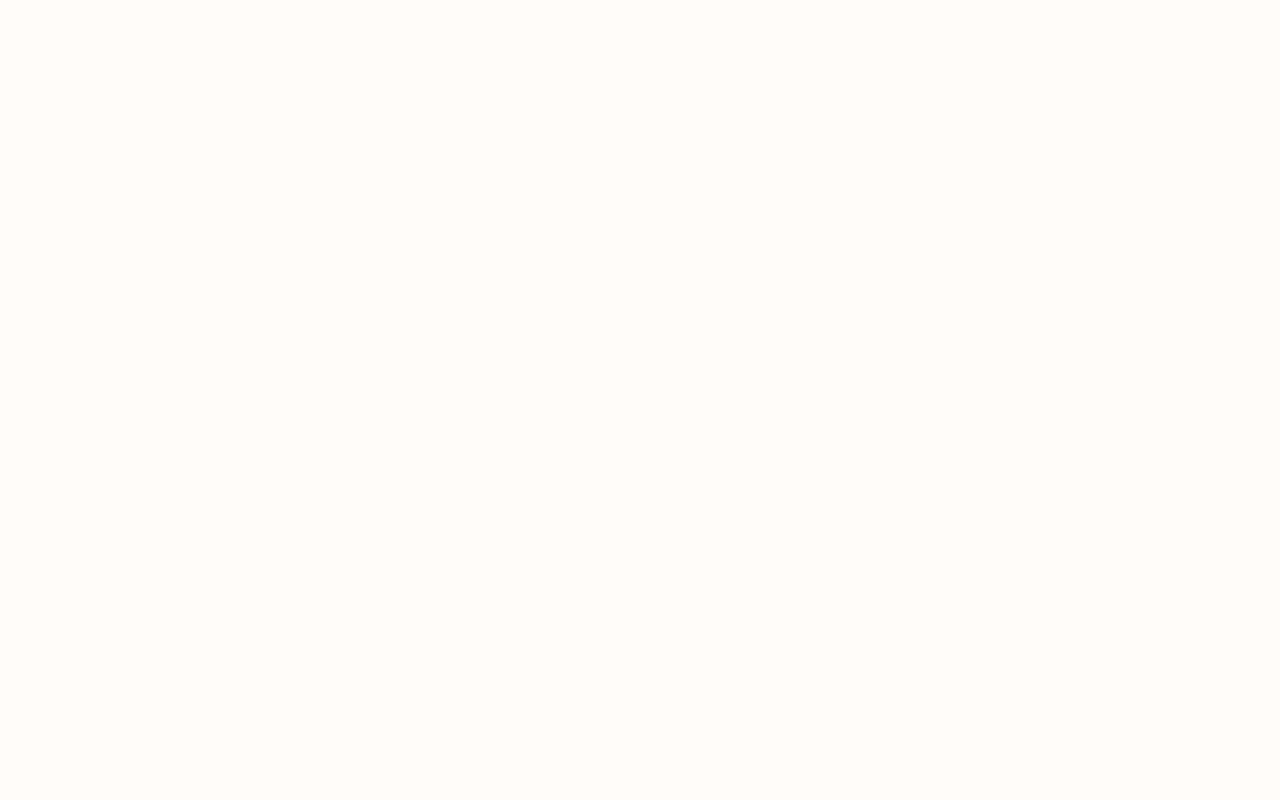
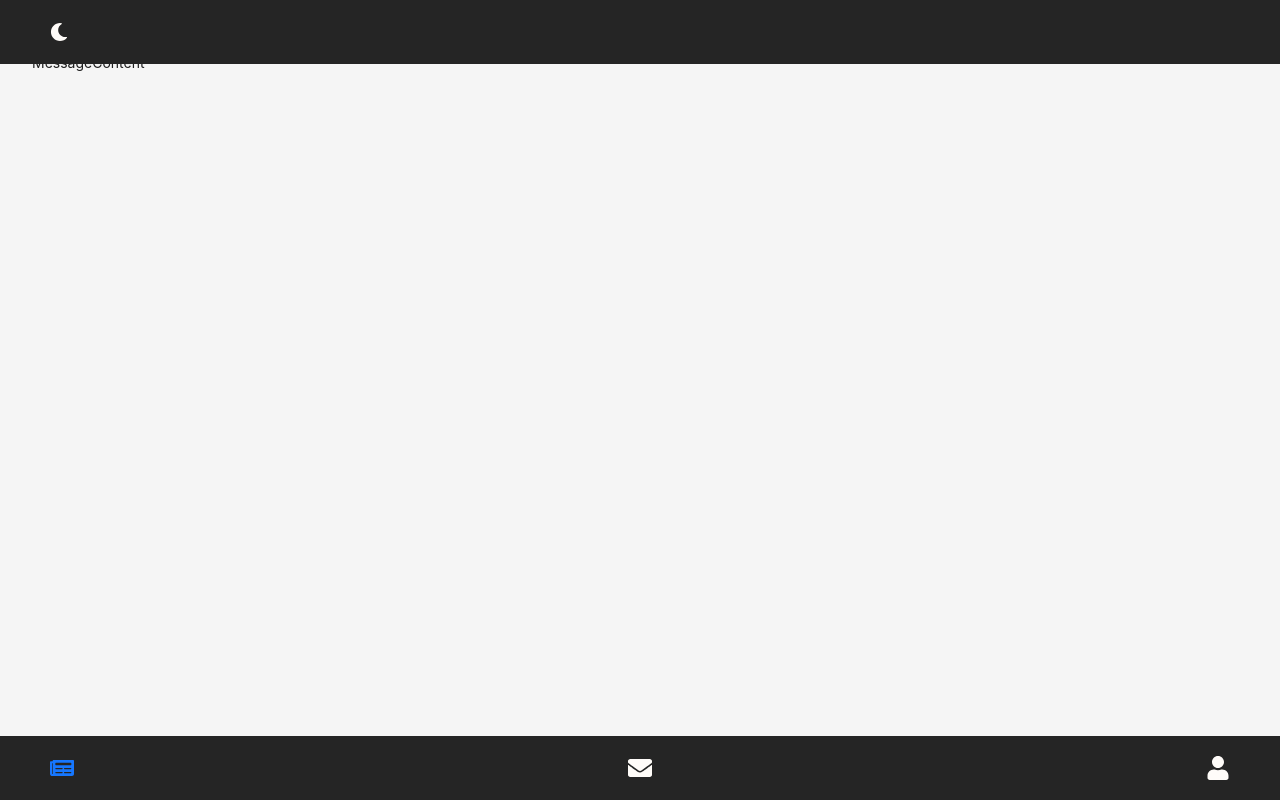
Before and after one commit to tihaya-anon/forum_frontend, a React (Vite) app: page /message in a window 1280 px wide. Before the commit this address had no page. Built offline with nearby package versions, Linux system fonts and the light colour scheme.

Commit message:
feat/finish section routes

```diff
--- a/src/components/common/MainFooter.tsx
+++ b/src/components/common/MainFooter.tsx
@@ -6,21 +6,23 @@ import {
   FaUser,
 } from "react-icons/fa";
 import type { FC } from "react";
+import { useNavigate } from "react-router-dom";
 
 interface IProps {
   children?: React.ReactNode;
-  section?: "post" | "message" | "user";
+  section: string;
 }
 
 const MainFooter: FC<IProps> = ({ section }) => {
-  const [selectedIcon, setSelectedIcon] = useState<
-    string | null
-  >(section || "post");
+  const [selectedIcon, setSelectedIcon] =
+    useState<string>(section);
+  const navigate = useNavigate();
 
-  const handleIconClick = (iconName: string) => {
-    if (selectedIcon !== iconName) {
-      setSelectedIcon(iconName);
+  const handleIconClick = (path: string) => {
+    if (selectedIcon !== path) {
+      setSelectedIcon(path);
     }
+    navigate(`/${path}`);
   };
 
   return (
--- /dev/null
+++ b/src/layout/message/MessageContent.tsx
@@ -0,0 +1,13 @@
+import React, { memo } from "react";
+import type { FC, ReactNode } from "react";
+import CommonContent from "@/layout/CommonContent";
+
+interface IProps {
+  children?: ReactNode;
+}
+
+const MessageContent: FC<IProps> = () => {
+  return <CommonContent>MessageContent</CommonContent>;
+};
+
+export default memo(MessageContent);
--- /dev/null
+++ b/src/layout/message/MessageHeader.tsx
@@ -0,0 +1,13 @@
+import React, { memo } from "react";
+import type { FC, ReactNode } from "react";
+import CommonHeader from "@/layout/CommonHeader";
+
+interface IProps {
+  children?: ReactNode;
+}
+
+const MessageHeader: FC<IProps> = () => {
+  return <CommonHeader></CommonHeader>;
+};
+
+export default memo(MessageHeader);
--- /dev/null
+++ b/src/layout/user/UserContent.tsx
@@ -0,0 +1,13 @@
+import React, { memo } from "react";
+import type { FC, ReactNode } from "react";
+import CommonContent from "@/layout/CommonContent";
+
+interface IProps {
+  children?: ReactNode;
+}
+
+const UserContent: FC<IProps> = () => {
+  return <CommonContent>UserContent</CommonContent>;
+};
+
+export default memo(UserContent);
--- /dev/null
+++ b/src/layout/user/UserHeader.tsx
@@ -0,0 +1,13 @@
+import React, { memo } from "react";
+import type { FC, ReactNode } from "react";
+import CommonHeader from "@/layout/CommonHeader";
+
+interface IProps {
+  children?: ReactNode;
+}
+
+const UserHeader: FC<IProps> = () => {
+  return <CommonHeader></CommonHeader>;
+};
+
+export default memo(UserHeader);
--- a/src/pages/main/MainPage.tsx
+++ b/src/pages/main/MainPage.tsx
@@ -1,20 +1,47 @@
 import CommonLayout from "@/layout/CommonLayout";
 import MainFooter from "@/components/common/MainFooter";
 import PostHeader from "@/layout/post/PostHeader";
-import React, { memo } from "react";
+import PostContent from "@/layout/post/PostContent";
+import MessageHeader from "@/layout/message/MessageHeader";
+import MessageContent from "@/layout/message/MessageContent";
+import UserHeader from "@/layout/user/UserHeader";
+import UserContent from "@/layout/user/UserContent";
+import React, { memo, useEffect, useState } from "react";
 import type { FC, ReactNode } from "react";
-import PostContent from "@/layout/post/PostContent";
+import { useLocation } from "react-router-dom";
 
 interface IProps {
   children?: ReactNode;
 }
 
 const MainPage: FC<IProps> = () => {
+  const location = useLocation();
+  const [path, setPath] = useState<string>("post");
+  useEffect(
+    () => setPath(`${location.pathname.slice(1)}`),
+    [location]
+  );
   return (
     <CommonLayout>
-      <PostHeader />
-      <PostContent />
-      <MainFooter />
+      {path === "post" && (
+        <>
+          <PostHeader />
+          <PostContent />
+        </>
+      )}
+      {path === "message" && (
+        <>
+          <MessageHeader />
+          <MessageContent />
+        </>
+      )}
+      {path === "user" && (
+        <>
+          <UserHeader />
+          <UserContent />
+        </>
+      )}
+      <MainFooter section={path} />
     </CommonLayout>
   );
 };
--- a/src/routes/index.tsx
+++ b/src/routes/index.tsx
@@ -3,6 +3,7 @@ import MainPage from "@/pages/main/MainPage";
 import React, { memo } from "react";
 import type { FC, ReactNode } from "react";
 import {
+  Navigate,
   BrowserRouter as Router,
   useRoutes,
 } from "react-router-dom";
@@ -13,7 +14,10 @@ interface IProps {
 const Routes = () => {
   const routes = useRoutes([
     { path: "/login", element: <AuthPage /> },
-    { path: "/", element: <MainPage /> },
+    { path: "/", element: <Navigate to={"/post"} /> },
+    { path: "/post", element: <MainPage /> },
+    { path: "/message", element: <MainPage /> },
+    { path: "/user", element: <MainPage /> },
   ]);
   return routes;
 };
```
